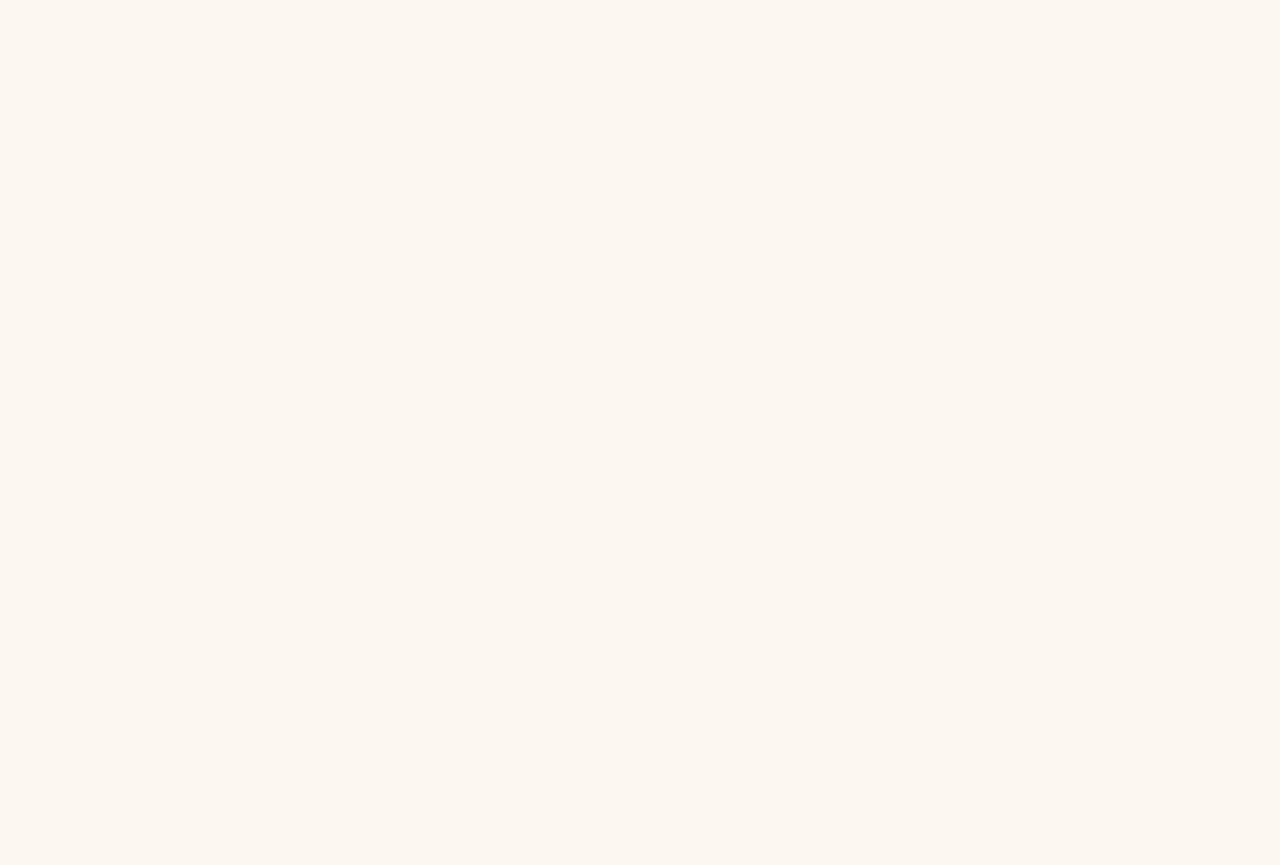
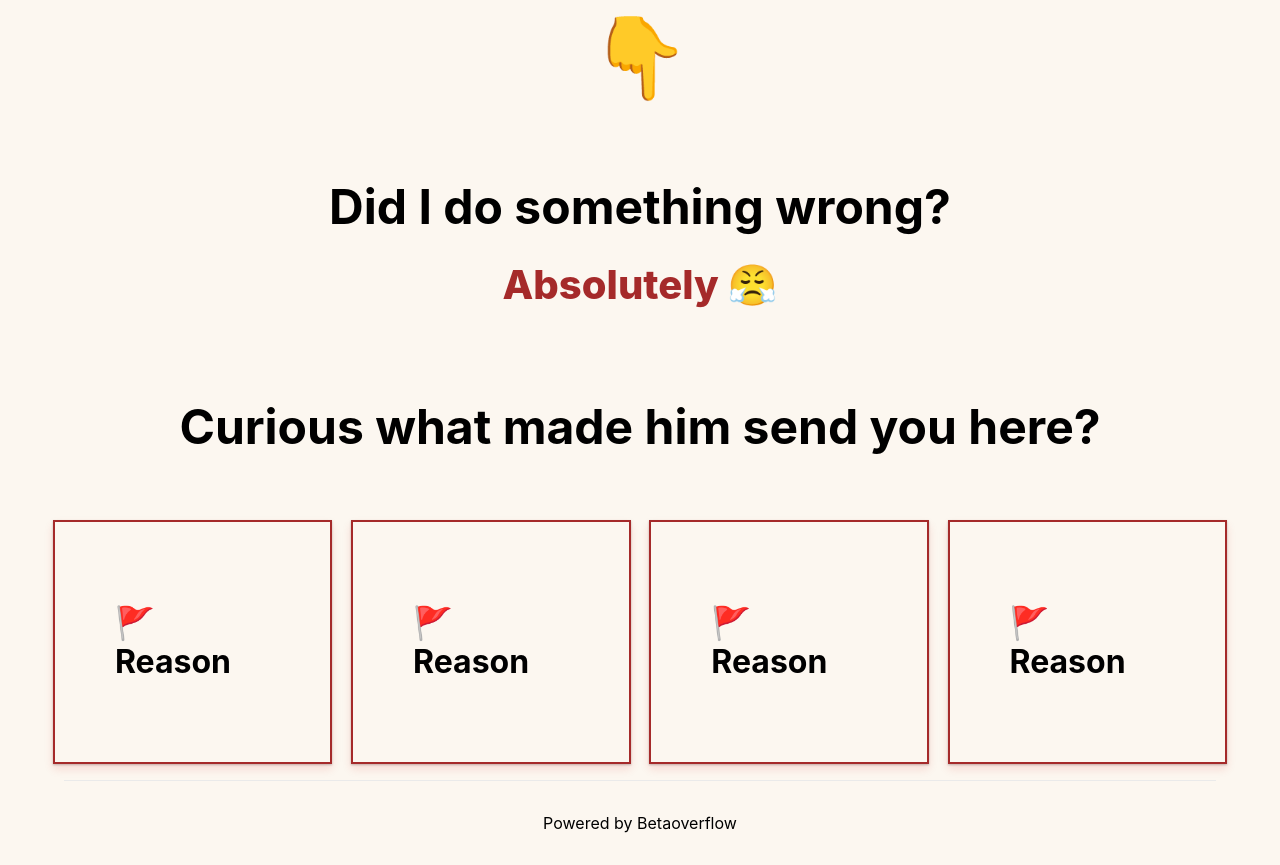
Before and after one commit to betaoverflow/hi-breaker, a Next.js app: page / in a window 1280 px wide. Shown: the part 620-1485 px from the top of the page. Before the commit the page ends 800 px from the top, so only its background shows below. Built offline with nearby package versions, Linux system fonts and the light colour scheme.

Commit message:
Feat: Flag section initialized ⚡

```diff
--- /dev/null
+++ b/components/Flag.tsx
@@ -0,0 +1,27 @@
+import styles from "../styles/Flag.module.scss";
+
+const Flag = () => {
+  return (
+    <div className={styles.container}>
+      <p className={styles.question}>Did I do something wrong?</p>
+      <p className={styles.answer}>Absolutely 😤</p>
+      <p className={styles.question}>Curious what made him send you here? </p>
+      <div className={styles.cards}>
+        <div className={styles.card}>
+          <h1> 🚩 Reason </h1>
+        </div>
+        <div className={styles.card}>
+          <h1> 🚩 Reason </h1>
+        </div>
+        <div className={styles.card}>
+          <h1> 🚩 Reason </h1>
+        </div>
+        <div className={styles.card}>
+          <h1> 🚩 Reason </h1>
+        </div>
+      </div>
+    </div>
+  );
+};
+
+export default Flag;
--- a/components/Hero.tsx
+++ b/components/Hero.tsx
@@ -10,6 +10,7 @@ const Hero = () => {
       <p className={styles.greet}>
         Directly come to the point <span className={styles.highlight}>.</span>
       </p>
+      <p className={styles.pointer}>👇</p>
     </div>
   );
 };
--- a/pages/index.tsx
+++ b/pages/index.tsx
@@ -1,6 +1,8 @@
 import type { NextPage } from "next";
 import Head from "next/head";
-import Hero from "../components/hero";
+import Flag from "../components/Flag";
+import Footer from "../components/Footer";
+import Hero from "../components/Hero";
 import styles from "../styles/Home.module.scss";
 
 const Home: NextPage = () => {
@@ -12,6 +14,8 @@ const Home: NextPage = () => {
         <link rel="icon" href="/512x512.png" />
       </Head>
       <Hero />
+      <Flag />
+      <Footer />
     </div>
   );
 };
--- /dev/null
+++ b/styles/Flag.module.scss
@@ -0,0 +1,56 @@
+.container {
+  margin-top: -5%;
+  flex: 1;
+  display: flex;
+  flex-direction: column;
+  justify-content: center;
+  align-items: center;
+}
+
+.question {
+  font-size: 3rem;
+  font-weight: 700;
+}
+
+.answer {
+  margin-top: -2%;
+  font-size: 2.5rem;
+  font-weight: 800;
+  color: brown;
+}
+
+.cards {
+  display: flex;
+  flex-wrap: wrap;
+  justify-content: space-between;
+}
+
+.card {
+  padding: 60px;
+  flex: 0 1 calc(25% - 1em);
+  border: brown 2px solid;
+  margin: 1rem 0.25em;
+  box-shadow: 0 5px 9px rgba(202, 18, 18, 0.12), 0 1px 2px rgba(0, 0, 0, 0.24);
+  transition: all 0.3s cubic-bezier(0.25, 0.8, 0.25, 1);
+}
+
+.card:hover {
+  box-shadow: 0 14px 28px rgba(90, 8, 8, 0.25), 0 10px 10px rgba(0, 0, 0, 0.22);
+}
+
+@media screen and (min-width: 40em) {
+  .cards {
+    display: flex;
+    flex-wrap: wrap;
+    justify-content: space-between;
+  }
+
+  .card {
+    flex: 0 1 calc(50% - 1em);
+  }
+}
+@media screen and (min-width: 60em) {
+  .card {
+    flex: 0 1 calc(25% - 1em);
+  }
+}
--- a/styles/Hero.module.scss
+++ b/styles/Hero.module.scss
@@ -17,3 +17,32 @@
   color: brown;
   font-weight: 700;
 }
+
+.pointer {
+  font-size: 5rem;
+  margin-top: 1%;
+  transform: translate(20%);
+}
+
+.pointer {
+  -webkit-animation: action 1s infinite alternate;
+  animation: action 1s infinite alternate;
+}
+
+@-webkit-keyframes action {
+  0% {
+    transform: translateY(0);
+  }
+  100% {
+    transform: translateY(-10px);
+  }
+}
+
+@keyframes action {
+  0% {
+    transform: translateY(0);
+  }
+  100% {
+    transform: translateY(-10px);
+  }
+}
```
